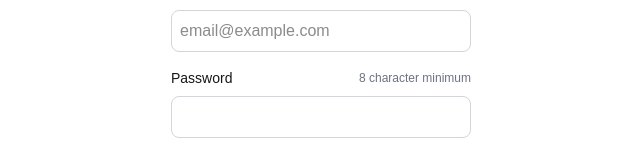
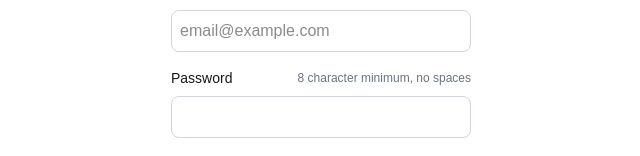
Before and after one commit to kskrenes/nextjs-auth, a Next.js app: page /signup in a window 1280 px wide. Shown: the part 300-456 px from the top of the page, without its empty margins (319-959 px from the left). Built offline with nearby package versions, Linux system fonts and the light colour scheme.

Commit message:
enforce minimum length at field level

```diff
--- a/src/components/nae-set-password.tsx
+++ b/src/components/nae-set-password.tsx
@@ -25,7 +25,8 @@ const SetPasswordInputs: React.FC<SetPasswordInputsProps> = ({
         id="password-input"
         label={label}
         type="password"
-        instruction='8 character minimum'
+        instruction='8 character minimum, no spaces'
+        minLength={8}
         required
         value={password}
         onChange={(e) => onPasswordChange(e.target.value)}
@@ -34,6 +35,7 @@ const SetPasswordInputs: React.FC<SetPasswordInputsProps> = ({
         id="confirm-password-input"
         label={`Confirm ${label}`}
         type="password"
+        minLength={8}
         required
         value={confirmPassword}
         onChange={(e) => onConfirmPasswordChange(e.target.value)}
```
